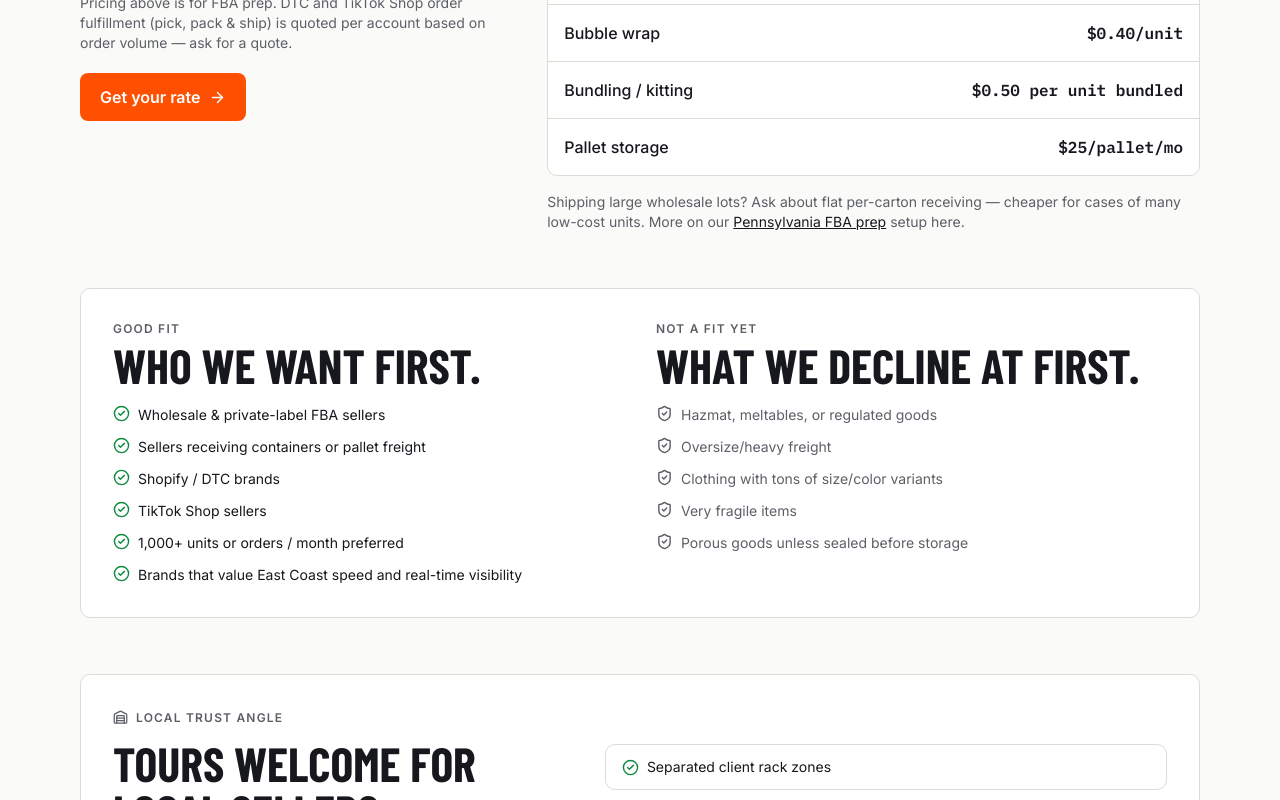
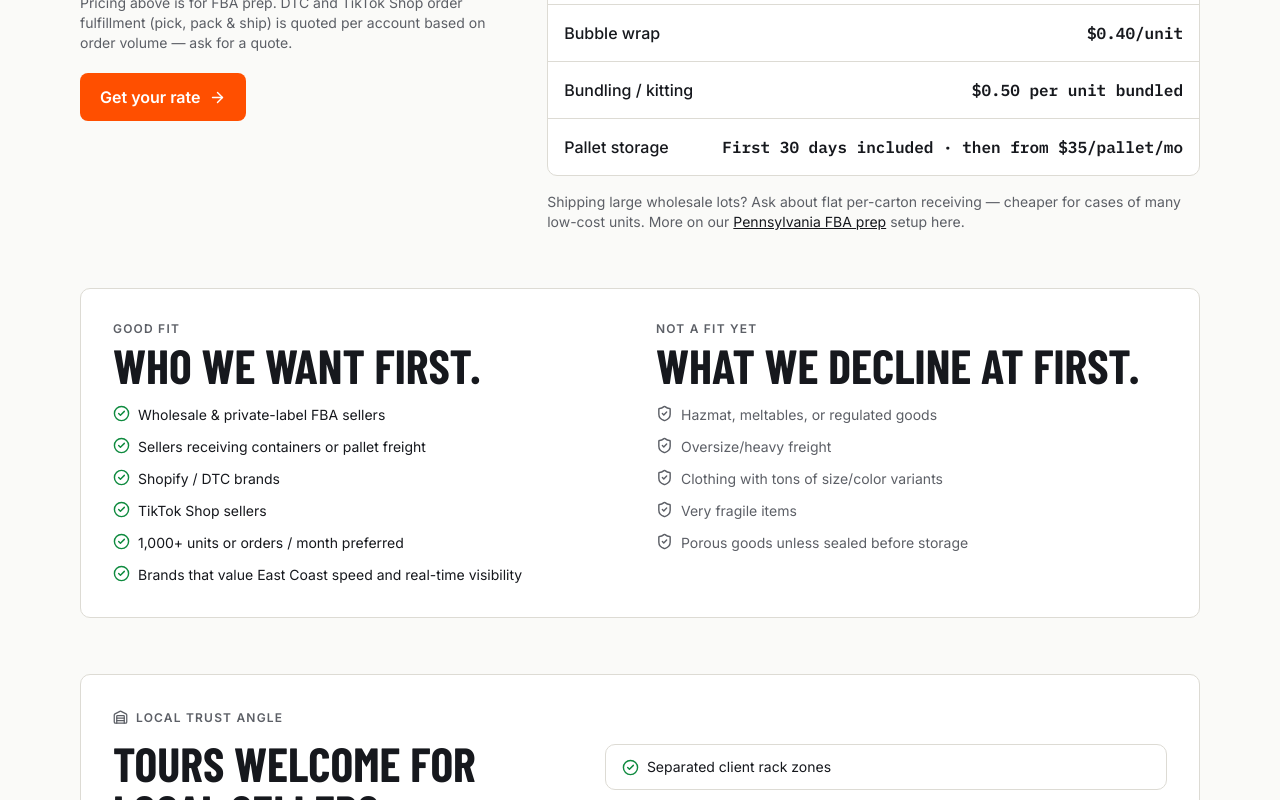
Before and after one commit to yusufdontknowhowtocode/keystone-prep, a React (Vite) app: page / in a window 1280 px wide. Shown: the part 3340-4140 px from the top of the page. Built offline with nearby package versions, Linux system fonts and the light colour scheme; no server answers.

Commit message:
Update storage pricing to dwell-based schedule

```diff
--- a/src/components/QuoteEstimator.jsx
+++ b/src/components/QuoteEstimator.jsx
@@ -222,7 +222,7 @@ export default function QuoteEstimator() {
               <span className="pp-mono font-bold" style={{ color: 'var(--ok)' }}>{money(firstMonth)}</span>
             </div>
             <p className="text-xs pp-sub mt-2">
-              Estimate only — we confirm your exact rate by email once we know your SKUs. Storage is billed separately at $25/pallet/month.
+              Estimate only — we confirm your exact rate by email once we know your SKUs. Storage: first 30 days included, then from $35/pallet/month based on dwell time.
             </p>
           </div>
         </div>
--- a/src/pages/ContainerReceiving.jsx
+++ b/src/pages/ContainerReceiving.jsx
@@ -45,7 +45,7 @@ const FAQS = [
   },
   {
     q: 'What happens to inventory that is not shipping to Amazon right away?',
-    a: 'It goes into racked storage in your own client zone at $25 per pallet per month, tracked in your portal, and ships out in replenishment batches whenever you create the Amazon shipment.',
+    a: 'It goes into racked storage in your own client zone at 30 days included, then from $35/pallet/month based on dwell time, tracked in your portal, and ships out in replenishment batches whenever you create the Amazon shipment.',
   },
   {
     q: 'Who clears customs?',
--- a/src/pages/FbaPrepPennsylvania.jsx
+++ b/src/pages/FbaPrepPennsylvania.jsx
@@ -217,8 +217,7 @@ export default function FbaPrepPennsylvania() {
 
           <p className="text-sm pp-sub mt-3">
             Add-ons only when a SKU needs them: polybagging $0.25/unit, bubble
-            wrap $0.40/unit, bundling $0.50 per unit bundled, pallet storage
-            $25/pallet/mo. Your first test shipment — up to 100 units — is on
+            wrap $0.40/unit, bundling $0.50 per unit bundled, first 30 days included, then from $35/pallet/month based on dwell time. Your first test shipment — up to 100 units — is on
             us, valid 30 days from account setup.
           </p>
         </section>
--- a/src/pages/Landing.jsx
+++ b/src/pages/Landing.jsx
@@ -36,7 +36,7 @@ const ADD_ONS = [
   ['Polybagging', '$0.25/unit'],
   ['Bubble wrap', '$0.40/unit'],
   ['Bundling / kitting', '$0.50 per unit bundled'],
-  ['Pallet storage', '$25/pallet/mo'],
+  ['Pallet storage', 'First 30 days included · then from $35/pallet/mo'],
 ]
 
 const TRUST_LINES = [
```
